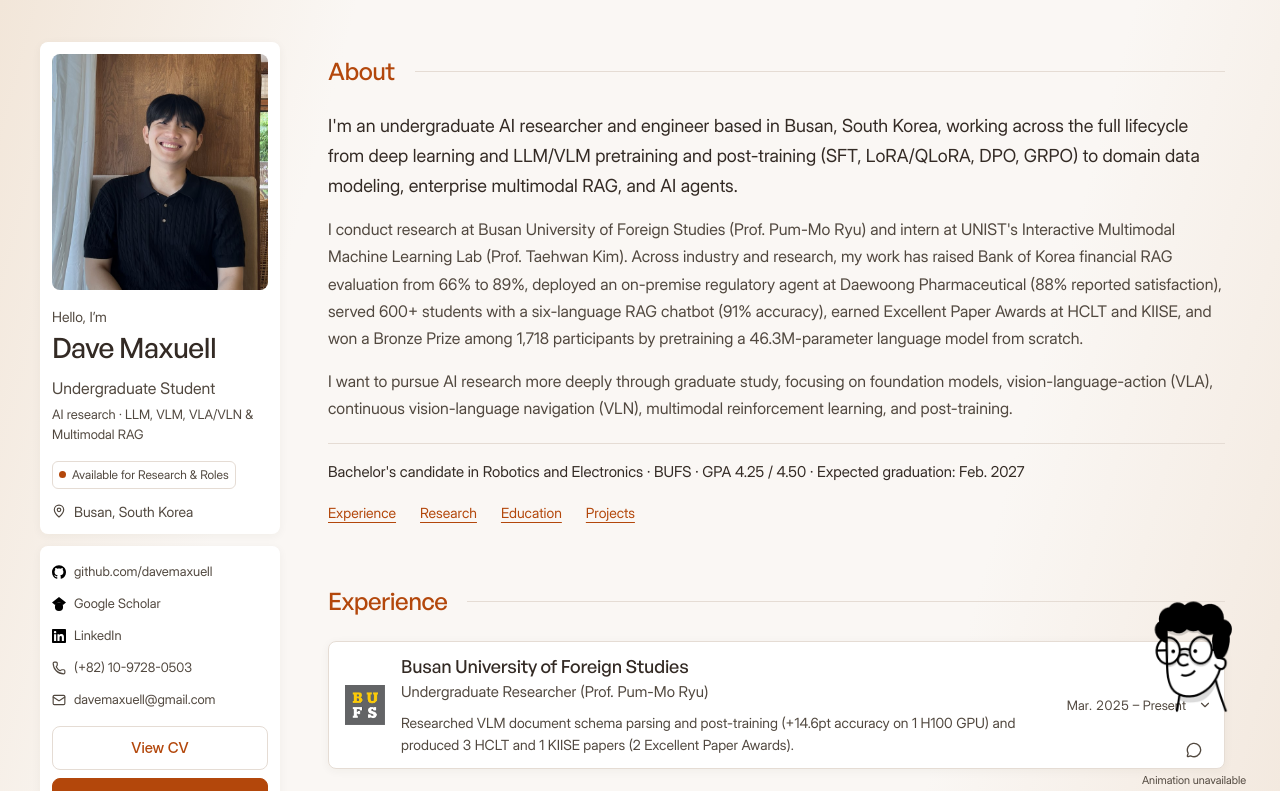
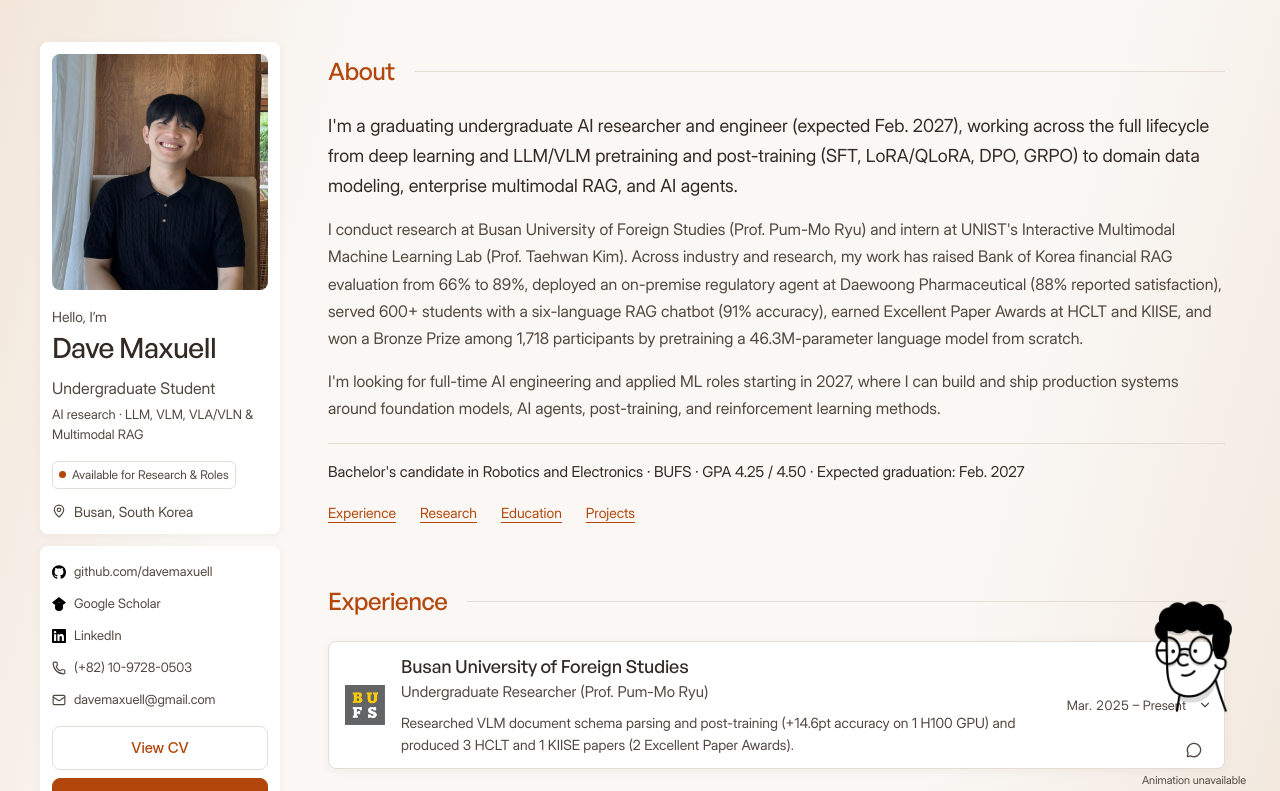
Before and after one commit to davemaxuell/CV, a React (Vite) app: page / in a window 1280 px wide. Shown: the top 791 px of the page. Built offline with nearby package versions, Linux system fonts and the light colour scheme; a web font is replaced by a local one.

Commit message:
Update About bio for graduating status and full-time AI engineering roles

```diff
--- a/src/academic/AcademicPage.tsx
+++ b/src/academic/AcademicPage.tsx
@@ -76,9 +76,9 @@ export default function AcademicPage() {
         <figure className="academic-portrait"><img src={portrait} alt="Dave Maxuell" width="960" height="1280" fetchPriority="high" /></figure>
         <p className="academic-email">Email: <a href={`mailto:${personalInfo.email}`}>{personalInfo.email}</a></p>
         <div className="academic-bio">
-          <p>I'm an undergraduate student at <a href="#education">Busan University of Foreign Studies</a> (Prof. Pum-Mo Ryu), expecting to graduate in February 2027. Alongside my research at BUFS, I'm currently a research intern at UNIST's Interactive Multimodal Machine Learning Lab (Prof. Taehwan Kim).</p>
+          <p>I'm a graduating undergraduate student at <a href="#education">Busan University of Foreign Studies</a> (Prof. Pum-Mo Ryu), expecting to graduate in February 2027. Alongside my research at BUFS, I'm currently a research intern at UNIST's Interactive Multimodal Machine Learning Lab (Prof. Taehwan Kim).</p>
           <p>My work covers deep learning, LLM/VLM pretraining and post-training (SFT, LoRA/QLoRA, DPO, GRPO), multimodal document RAG, and AI agents. Across research and industry, my projects have raised Bank of Korea financial RAG evaluation from 66% to 89%, served 600+ students at 91% accuracy, and earned <a href="#publications">Excellent Paper Awards at HCLT and KIISE</a>.</p>
-          <p>I plan to pursue AI research further in graduate study, focusing on foundation models, vision-language-action (VLA), continuous vision-language navigation (VLN), multimodal reinforcement learning, and post-training.</p>
+          <p>I'm open to AI engineering and applied research roles starting in 2027, focusing on foundation models, AI agents, post-training, and reinforcement learning methods.</p>
         </div>
         <p className="academic-availability">{personalInfo.status} · <a href={`mailto:${personalInfo.email}`}>Get in touch</a></p>
       </section>
--- a/src/data/portfolioData.ts
+++ b/src/data/portfolioData.ts
@@ -13,9 +13,9 @@ export const personalInfo = {
   scholar: "https://scholar.google.com/citations?user=DpN3XPYAAAAJ&hl=en",
   cvUrl: "https://docs.google.com/document/d/1fJ1FdzzXGrje7FAMMglRCvJLzkBgA7TI/edit#heading=h.fpj7oqtimrw9",
   aboutIntro: [
-    "I'm an undergraduate AI researcher and engineer based in Busan, South Korea, working across the full lifecycle from deep learning and LLM/VLM pretraining and post-training (SFT, LoRA/QLoRA, DPO, GRPO) to domain data modeling, enterprise multimodal RAG, and AI agents.",
+    "I'm a graduating undergraduate AI researcher and engineer (expected Feb. 2027), working across the full lifecycle from deep learning and LLM/VLM pretraining and post-training (SFT, LoRA/QLoRA, DPO, GRPO) to domain data modeling, enterprise multimodal RAG, and AI agents.",
     "I conduct research at Busan University of Foreign Studies (Prof. Pum-Mo Ryu) and intern at UNIST's Interactive Multimodal Machine Learning Lab (Prof. Taehwan Kim). Across industry and research, my work has raised Bank of Korea financial RAG evaluation from 66% to 89%, deployed an on-premise regulatory agent at Daewoong Pharmaceutical (88% reported satisfaction), served 600+ students with a six-language RAG chatbot (91% accuracy), earned Excellent Paper Awards at HCLT and KIISE, and won a Bronze Prize among 1,718 participants by pretraining a 46.3M-parameter language model from scratch.",
-    "I want to pursue AI research more deeply through graduate study, focusing on foundation models, vision-language-action (VLA), continuous vision-language navigation (VLN), multimodal reinforcement learning, and post-training."
+    "I'm looking for full-time AI engineering and applied ML roles starting in 2027, where I can build and ship production systems around foundation models, AI agents, post-training, and reinforcement learning methods."
   ]
 };
 
```
